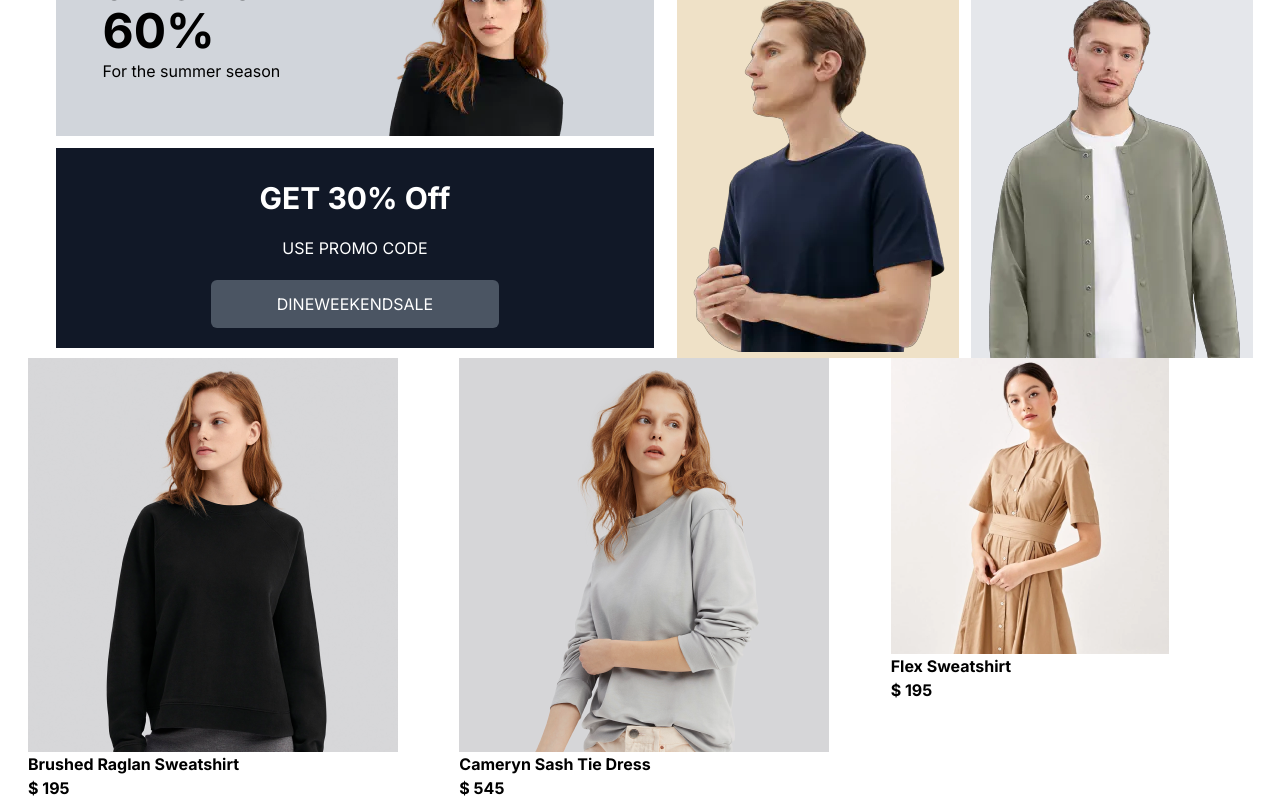
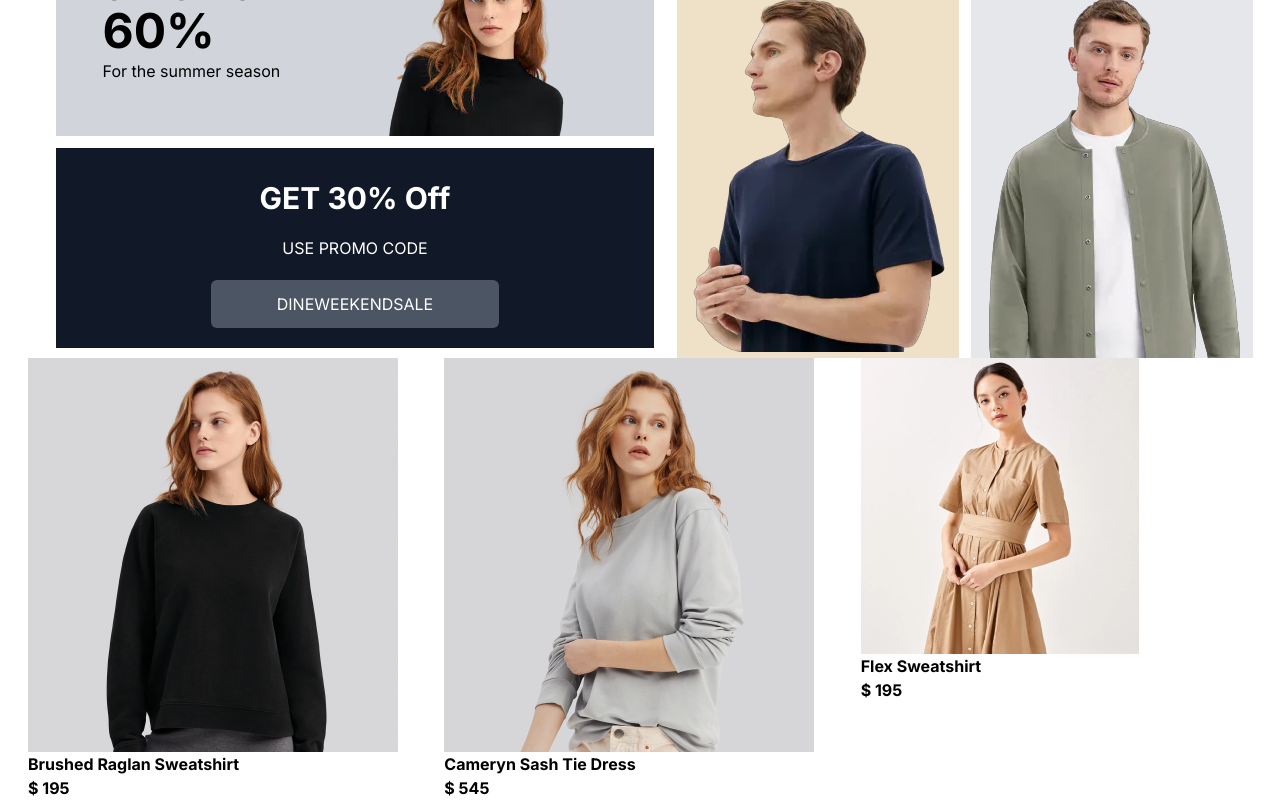
Before and after one commit to aus1st/hackathon01, a Next.js app: page / in a window 1280 px wide. Shown: the part 975-1775 px from the top of the page. Built offline with nearby package versions, Linux system fonts and the light colour scheme.

Commit message:
spacebetween

```diff
--- a/src/app/components/Eproduct.tsx
+++ b/src/app/components/Eproduct.tsx
@@ -105,7 +105,7 @@ const Eproduct = () => {
   return (
 <>
     <Swiper
-    spaceBetween={50}
+    spaceBetween={5}
     slidesPerView={3}
     onSlideChange={() => console.log('slide change')}
     onSwiper={(swiper) => console.log(swiper)}
```
